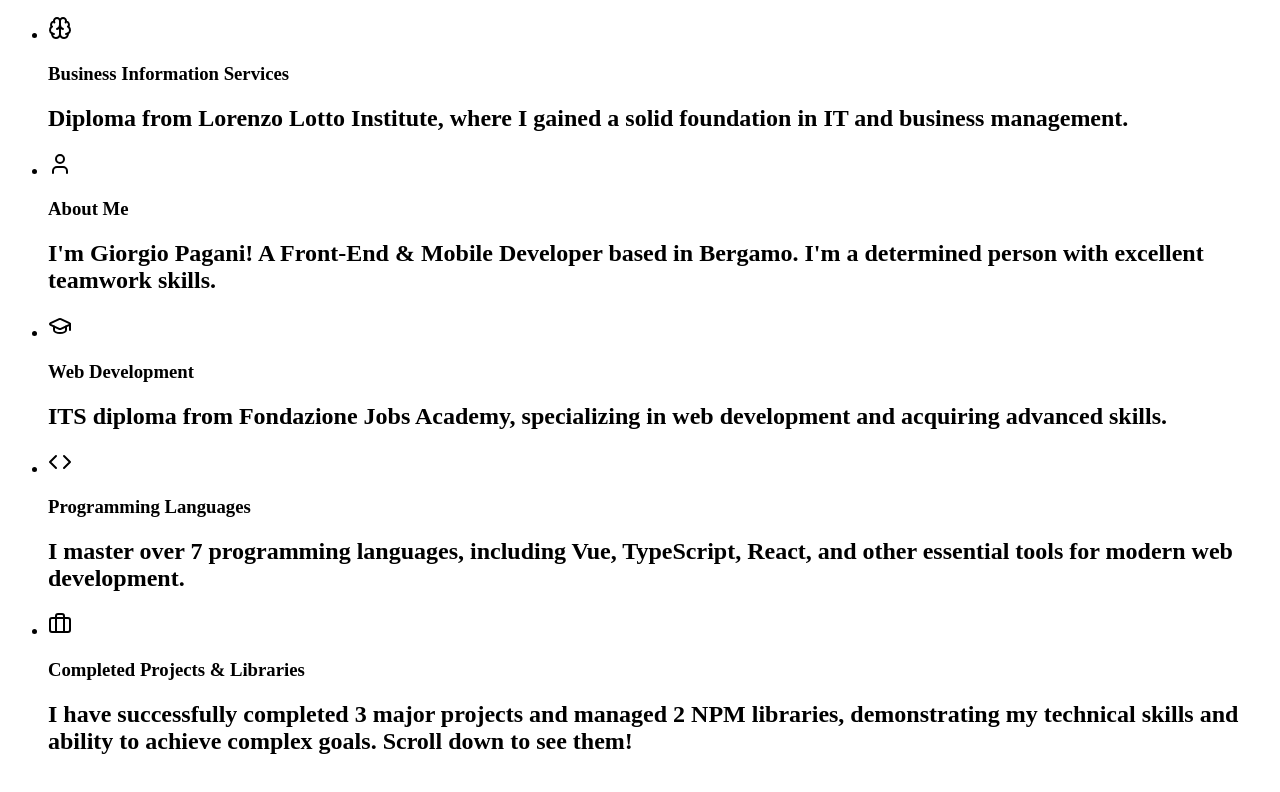
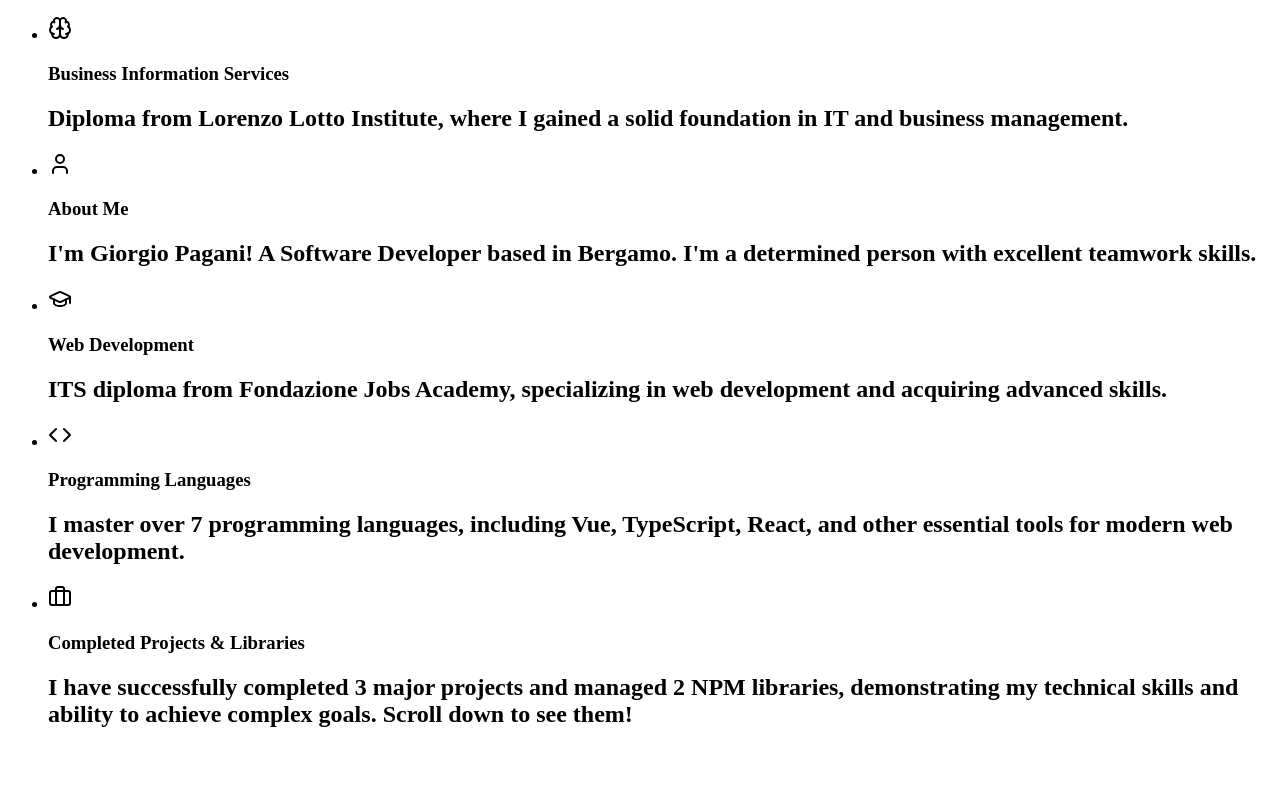
Before and after one commit to giorgiopagani17/Portfolio, a Next.js app: page /aboutme in a window 1280 px wide. Shown: the top 792 px of the page. Built offline with nearby package versions, Linux system fonts and the light colour scheme.

Commit message:
updated about me

```diff
--- a/src/pages/aboutme.tsx
+++ b/src/pages/aboutme.tsx
@@ -63,7 +63,7 @@ export default function AboutMe() {
                     area="md:[grid-area:1/7/2/13] xl:[grid-area:1/5/2/9]"
                     icon={<User className="h-4 w-4 text-neutral-400" />}
                     title="About Me"
-                    description="I'm Giorgio Pagani! A Front-End & Mobile Developer based in Bergamo. I'm a determined person with excellent teamwork skills."
+                    description="I'm Giorgio Pagani! A Software Developer based in Bergamo. I'm a determined person with excellent teamwork skills."
                 />
 
                 <GridItem
```
